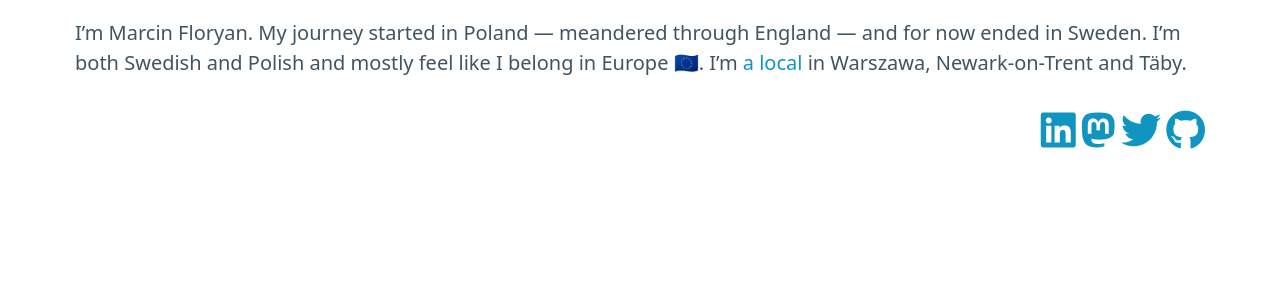
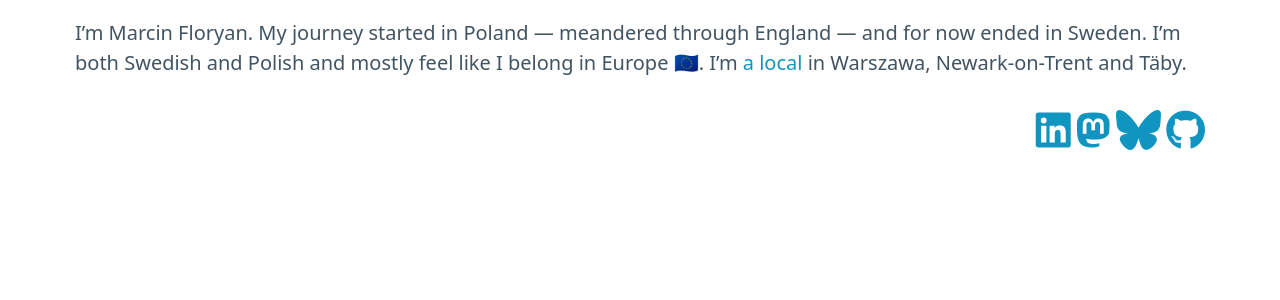
Before and after one commit to mfloryan/marcin.floryan.se, a Jekyll site: the page built from journey.md, in a window 1280 px wide. Shown: the part 252-552 px from the top of the page. Built offline with Jekyll 4.4.1, drawn with Linux system fonts in a browser that asks for light colours.

Commit message:
Instead of Twitter show Bluesky

```diff
--- a/_layouts/default.html
+++ b/_layouts/default.html
@@ -11,8 +11,8 @@
             aria-label="Marcin on LinkedIn"><i class="fa-brands fa-linkedin fa-2xl" aria-hidden="true"></i></a>
         <a href="https://mstdn.social/@mfloryan" target="_blank" rel="me" title="@mfloryan@mstdn.social"
             aria-label="Marcin on Mastodon"><i class="fa-brands fa-mastodon fa-2xl" aria-hidden="true"></i></a>
-        <a href="https://twitter.com/mfloryan" target="_blank" rel="external" title="@mfloryan"
-            aria-label="Marcin on Twitter"><i class="fa-brands fa-twitter fa-2xl" aria-hidden="true"></i></a>
+        <a href="https://bsky.app/profile/mfloryan.bsky.social" target="_blank" rel="external" title="mfloryan.bsky.social"
+            aria-label="Marcin on Blue Sky"><i class="fa-brands fa-bluesky fa-2xl" aria-hidden="true"></i></a>
         <a href="https://github.com/mfloryan" target="_blank" rel="external" title="Marcin on GitHub"
             aria-label="Marcin on GitHub"><i class="fa-brands fa-github fa-2xl" aria-hidden="true"></i></a>
     </p>
--- a/index.html
+++ b/index.html
@@ -84,8 +84,8 @@ title: Marcin Floryan
         aria-label="Marcin on LinkedIn"><i class="fa-brands fa-linkedin fa-2xl" aria-hidden="true"></i></a>
     <a href="https://mstdn.social/@mfloryan" target="_blank" rel="me" title="@mfloryan@mstdn.social"
         aria-label="Marcin on Mastodon"><i class="fa-brands fa-mastodon fa-2xl" aria-hidden="true"></i></a>
-    <a href="https://twitter.com/mfloryan" target="_blank" rel="external" title="@mfloryan"
-        aria-label="Marcin on Twitter"><i class="fa-brands fa-twitter fa-2xl" aria-hidden="true"></i></a>
+    <a href="https://bsky.app/profile/mfloryan.bsky.social" target="_blank" rel="external" title="mfloryan.bsky.social"
+        aria-label="Marcin on Blue Sky"><i class="fa-brands fa-bluesky fa-2xl" aria-hidden="true"></i></a>
     <a href="https://github.com/mfloryan" target="_blank" rel="external" title="Marcin on GitHub"
         aria-label="Marcin on GitHub"><i class="fa-brands fa-github fa-2xl" aria-hidden="true"></i></a>
 </p>
```
